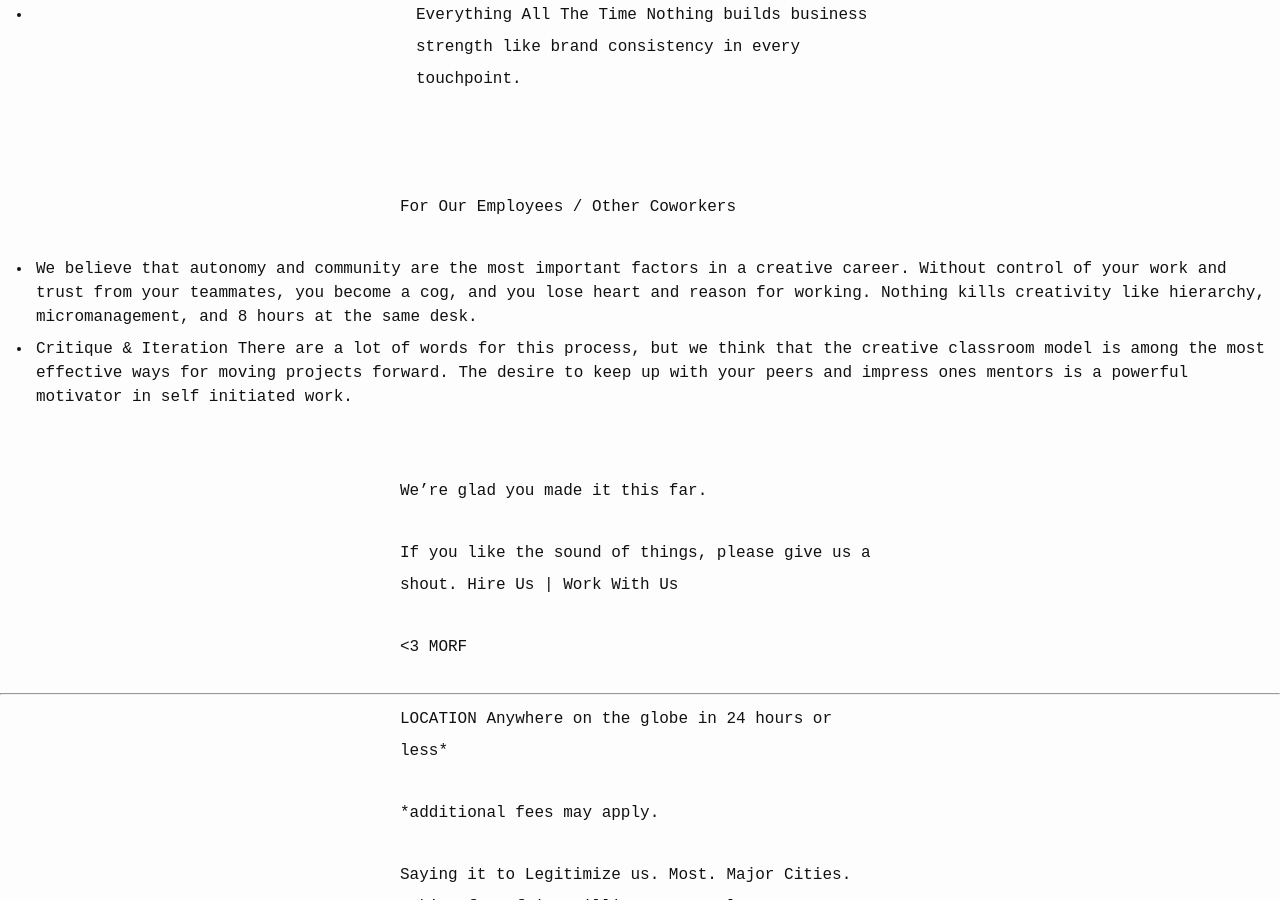
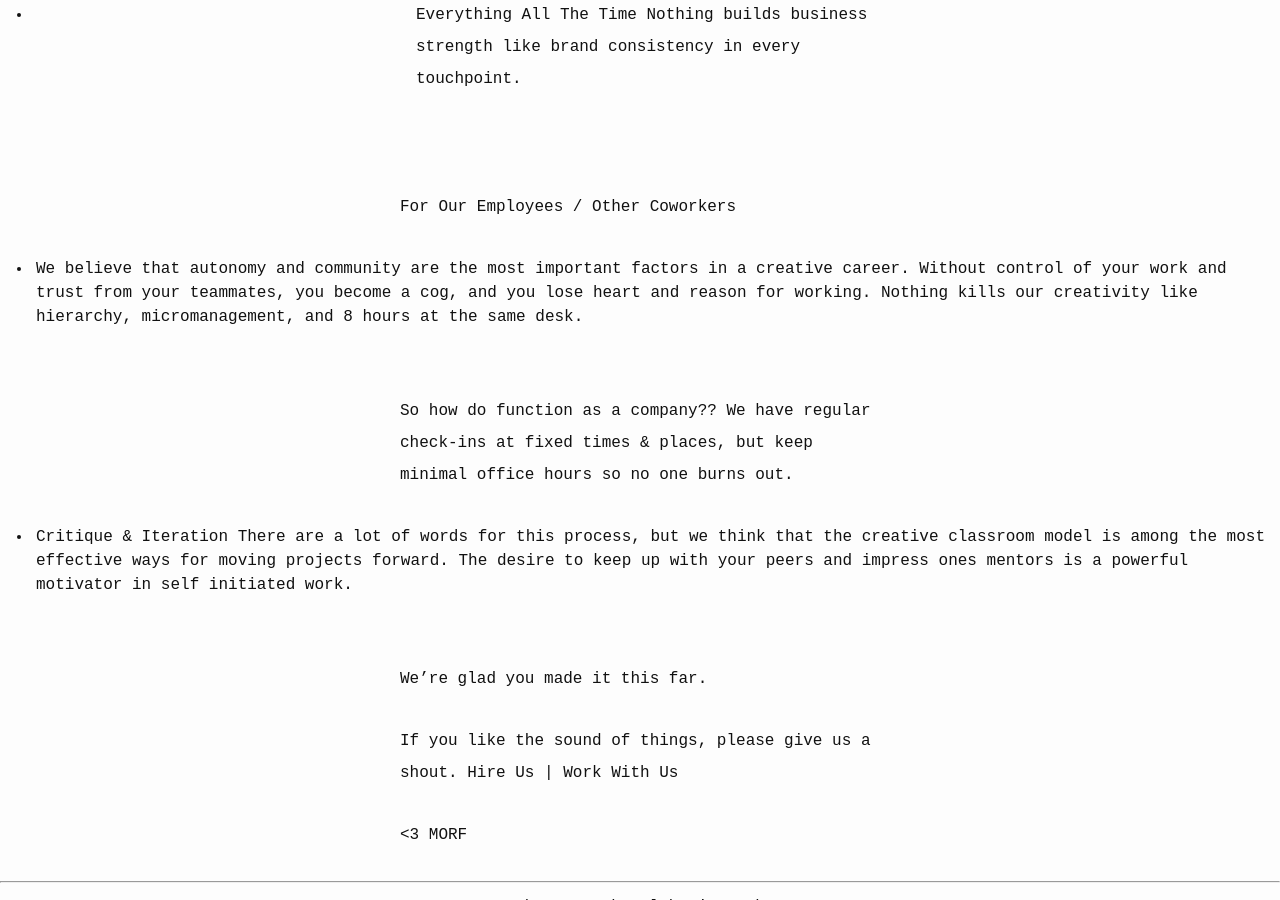
Before and after one commit to morfdesign/morfdesign.github.io, a Jekyll site: the page built from drafts/purpose.md, in a window 1280 px wide and 900 px high, scrolled down 1234 px. Built offline with Jekyll 4.4.1, drawn with Linux system fonts in a browser that asks for light colours.

Commit message:
Added hours bit

```diff
--- a/drafts/purpose.md
+++ b/drafts/purpose.md
@@ -33,7 +33,12 @@ Nothing builds business strength like brand consistency in every touchpoint.
 For Our Employees / Other Coworkers
 
 - We believe that autonomy and community are the most important factors in a creative career.
-Without control of your work and trust from your teammates, you become a cog, and you lose heart and reason for working. Nothing kills creativity like hierarchy, micromanagement, and 8 hours at the same desk.
+Without control of your work and trust from your teammates, you become a cog, and you lose heart and reason for working. Nothing kills our creativity like hierarchy, micromanagement, and 8 hours at the same desk.
+
+So how do function as a company??
+We have regular check-ins at fixed times & places, but keep minimal office hours so no one burns out.
+
+
 - Critique & Iteration
 There are a lot of words for this process, but we think that the creative classroom model is among the most effective ways for moving projects forward. The desire to keep up with your peers and impress ones mentors is a powerful motivator in self initiated work.
 
```
